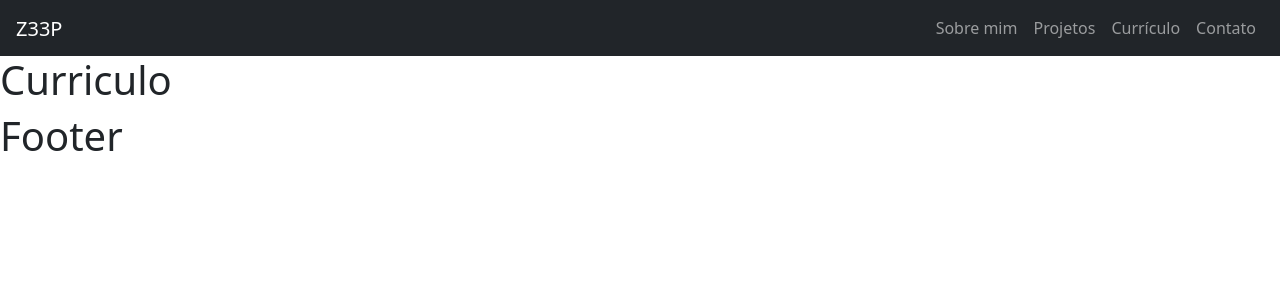
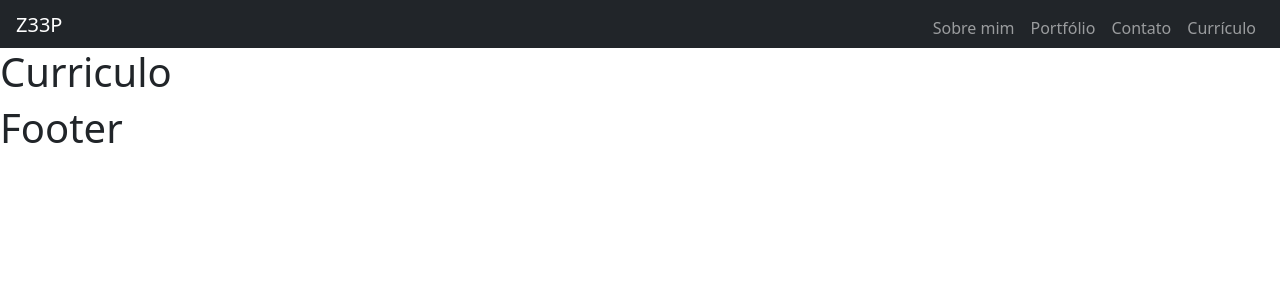
Before and after one commit to z33p/husky, a Next.js app in the folder frontend/: page /Curriculo in a window 1280 px wide. Shown: the top 300 px of the page. Built offline with nearby package versions, Linux system fonts and the light colour scheme.

Commit message:
feat: nav links don't modify link on scroll

```diff
--- a/frontend/pages/_layout.tsx
+++ b/frontend/pages/_layout.tsx
@@ -9,7 +9,7 @@ interface Props {
 }
 
 const Layout = ({ children, navHeight }: Props) => {
-  navHeight ??= 3.5 + "rem";
+  navHeight ??= 3 + "rem";
 
   const siteDescription = [
     "Meu nome é Raphael Fellipe e esse é meu site pessoal onde é possível ter um bom overview sobre quem sou e meus projetos.",
@@ -51,23 +51,51 @@ const Layout = ({ children, navHeight }: Props) => {
             <ul className="navbar-nav">
               <li className="nav-item active"></li>
               <li className="nav-item">
-                <a className="nav-link" href="#about-me">
+                <a
+                  className="nav-link"
+                  href="#about-me"
+                  onClick={(e) => {
+                    e.preventDefault();
+                    document.getElementById("about-me")?.scrollIntoView(true);
+                  }}
+                >
                   Sobre mim
                 </a>
               </li>
               <li className="nav-item">
-                <a href="#projects" className="nav-link">
-                  Projetos
+                <a
+                  href="#portfolio"
+                  className="nav-link"
+                  onClick={(e) => {
+                    e.preventDefault();
+                    document.getElementById("portfolio")?.scrollIntoView(true);
+                  }}
+                >
+                  Portfólio
                 </a>
               </li>
               <li className="nav-item">
-                <a href="#curriculum" className="nav-link">
-                  Currículo
+                <a
+                  href="#contact"
+                  className="nav-link"
+                  onClick={(e) => {
+                    e.preventDefault();
+                    document.getElementById("contact")?.scrollIntoView(true);
+                  }}
+                >
+                  Contato
                 </a>
               </li>
               <li className="nav-item">
-                <a href="#contact" className="nav-link">
-                  Contato
+                <a
+                  href="#curriculum"
+                  className="nav-link"
+                  onClick={(e) => {
+                    e.preventDefault();
+                    document.getElementById("curriculum")?.scrollIntoView(true);
+                  }}
+                >
+                  Currículo
                 </a>
               </li>
             </ul>
```
